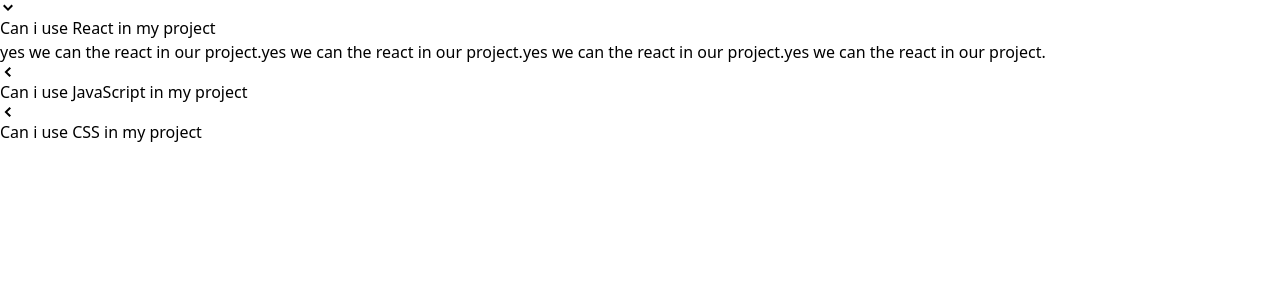
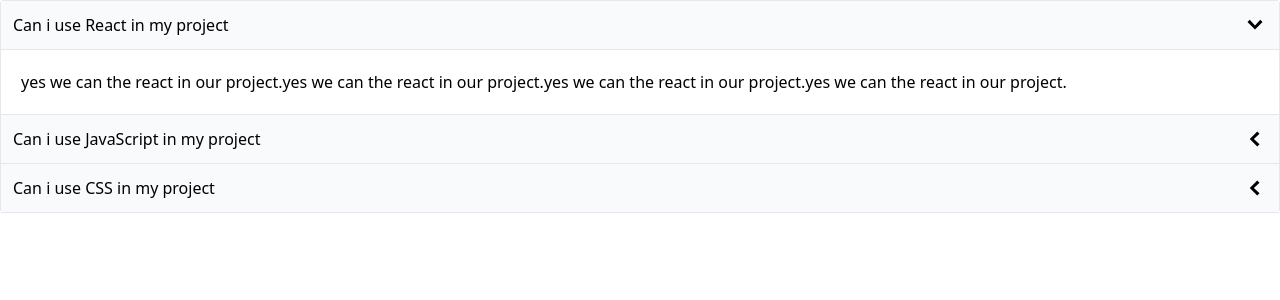
Before and after one commit to tanishnarang/buttons, a React (Create React App) app: page / in a window 1280 px wide. Shown: the top 300 px of the page. Built offline with nearby package versions, Linux system fonts and the light colour scheme.

Commit message:
adding styling

```diff
--- a/src/components/Accordion.js
+++ b/src/components/Accordion.js
@@ -11,18 +11,23 @@
     const isExpanded = index === expandedIndex;
 
     const icons = (
-      <span>{isExpanded ? <GoChevronDown /> : <GoChevronLeft />}</span>
+      <span className="text-2xl">
+        {isExpanded ? <GoChevronDown /> : <GoChevronLeft />}
+      </span>
     );
 
     return (
       <div key={item.id}>
-        <div onClick={() => handleClick(index)}>
+        <div
+          className="flex justify-between p-3 bg-gray-50 border-b items-center cursor-pointer"
+          onClick={() => handleClick(index)}
+        >
+          {item.label}
           {icons}
-          {item.label}
         </div>
-        {isExpanded && <div>{item.content}</div>}
+        {isExpanded && <div className="border-b p-5">{item.content}</div>}
       </div>
     );
   });
-  return <div>{renderedItems}</div>;
+  return <div className="border-x border-t rounded">{renderedItems}</div>;
 }
```
